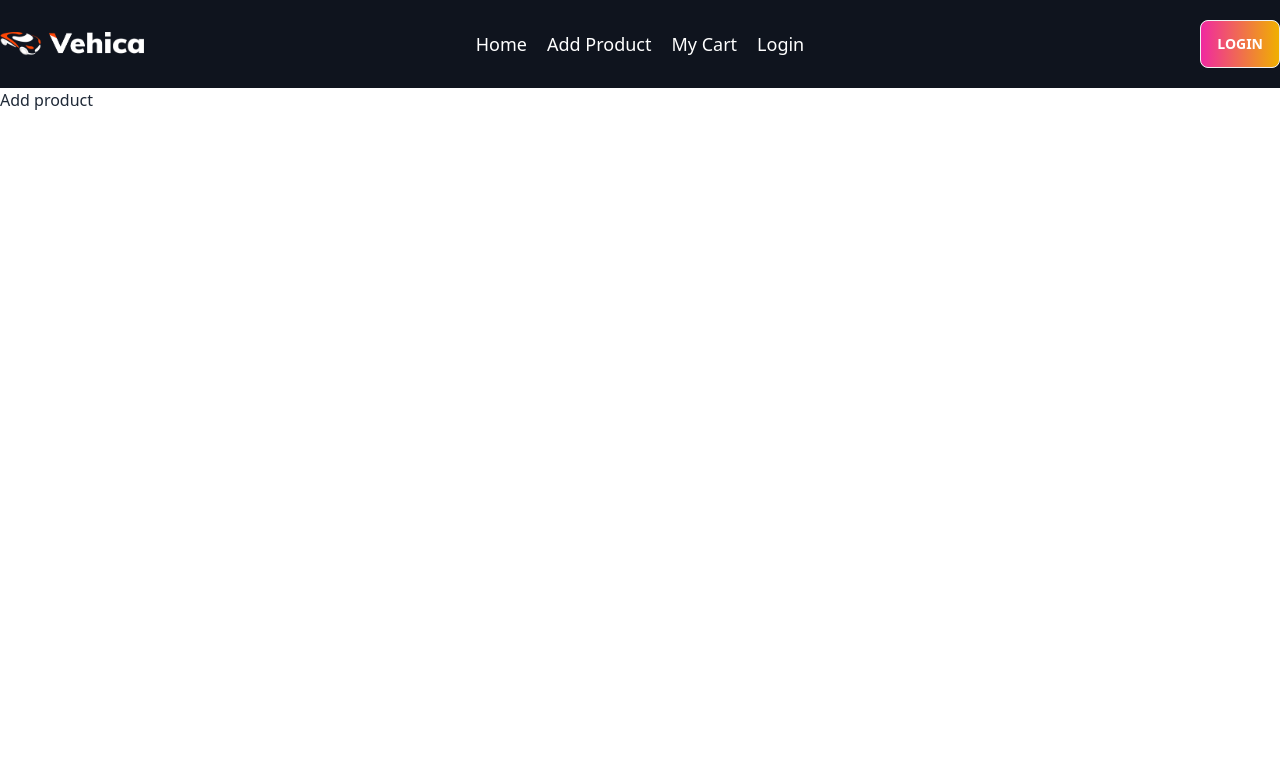
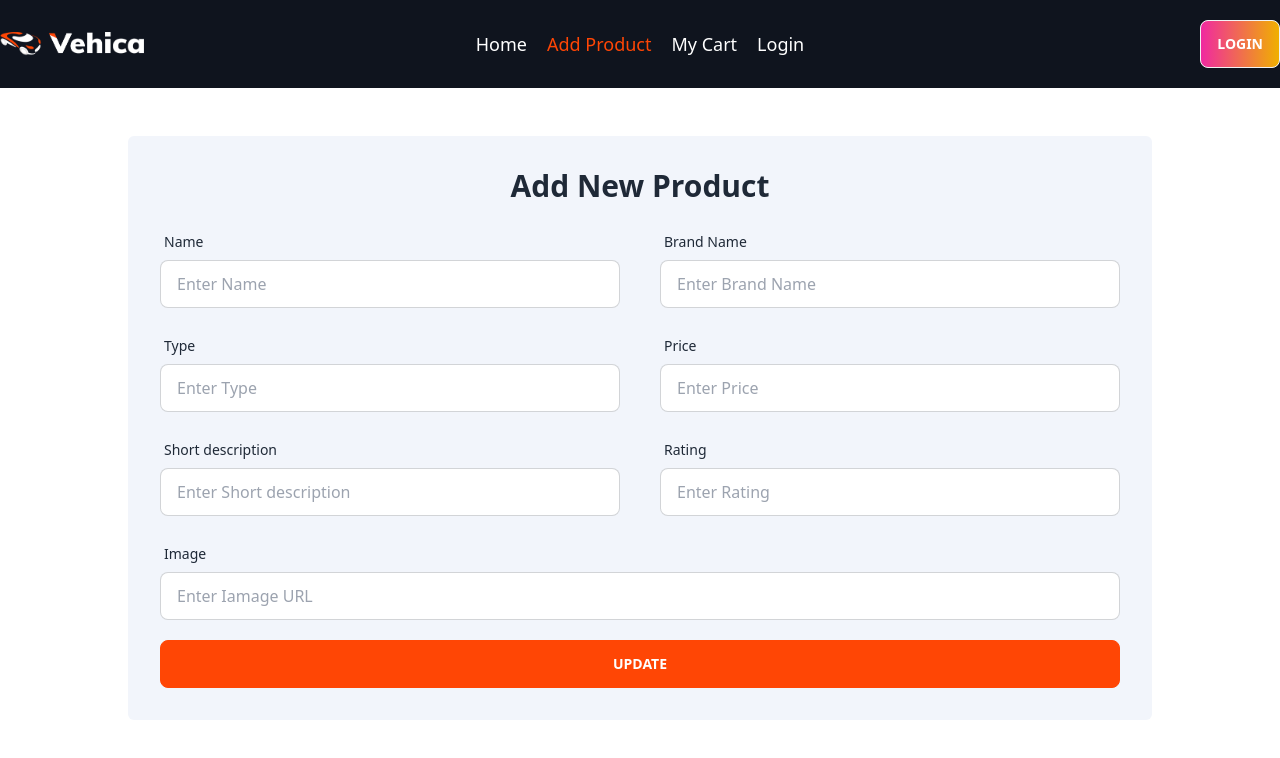
Before and after one commit to fazlecse/react-automotive-cars-client-side, a React (Vite) app: page /addproduct in a window 1280 px wide. Shown: the top 758 px of the page. Built offline with nearby package versions, Linux system fonts and the light colour scheme; no server answers.

Commit message:
add product form add

```diff
--- a/src/pages/AddProduct.jsx
+++ b/src/pages/AddProduct.jsx
@@ -1,10 +1,130 @@
+const AddProduct = () => {
+  const handleAddProduct = (event) => {
+    event.preventDefault();
+    const form = event.target;
+    const name = form.name.value;
+    const brandName = form.brandName.value;
+    const type = form.type.value;
+    const price = form.price.value;
+    const shortDescription = form.shortDescription.value;
+    const rating = form.rating.value;
+    const imgUrl = form.imgUrl.value;
 
-const AddProduct = () => {
-    return (
-        <div>
-            <h2>Add product</h2>
+    const newProduct = {
+      name,
+      brandName,
+      type,
+      price,
+      shortDescription,
+      rating,
+      imgUrl,
+    };
+    console.log(newProduct);
+  };
+
+  return (
+    <div className="container mx-auto p-3 sm:p-2">
+      <form
+        onSubmit={handleAddProduct}
+        className=" max-w-5xl mx-auto p-8 my-10 bg-bgColor rounded-md"
+      >
+        <h2 className="text-3xl font-bold text-center mb-5">Add New Product</h2>
+
+        <div className="flex gap-10">
+          <div className="form-control w-full ">
+            <label className="label">
+              <span className="label-text">Name</span>
+            </label>
+            <input
+              type="text"
+              name="name"
+              placeholder="Enter Name"
+              className="input input-bordered w-full"
+            />
+          </div>
+          <div className="form-control w-full ">
+            <label className="label">
+              <span className="label-text">Brand Name</span>
+            </label>
+            <input
+              type="text"
+              name="brandName"
+              placeholder="Enter Brand Name"
+              className="input input-bordered w-full"
+            />
+          </div>
         </div>
-    );
+
+        <div className="flex gap-10 mt-5">
+          <div className="form-control w-full ">
+            <label className="label">
+              <span className="label-text">Type</span>
+            </label>
+            <input
+              type="text"
+              name="type"
+              placeholder="Enter Type"
+              className="input input-bordered w-full"
+            />
+          </div>
+          <div className="form-control w-full ">
+            <label className="label">
+              <span className="label-text">Price</span>
+            </label>
+            <input
+              type="text"
+              name="price"
+              placeholder="Enter Price"
+              className="input input-bordered w-full"
+            />
+          </div>
+        </div>
+        <div className="flex gap-10 mt-5">
+          <div className="form-control w-full ">
+            <label className="label">
+              <span className="label-text">Short description</span>
+            </label>
+            <input
+              type="text"
+              name="shortDescription"
+              placeholder="Enter Short description"
+              className="input input-bordered w-full"
+            />
+          </div>
+          <div className="form-control w-full ">
+            <label className="label">
+              <span className="label-text">Rating</span>
+            </label>
+            <input
+              type="number"
+              name="rating"
+              placeholder="Enter Rating"
+              className="input input-bordered w-full"
+            />
+          </div>
+        </div>
+        <div className="flex gap-10 mt-5">
+          <div className="form-control w-full ">
+            <label className="label">
+              <span className="label-text">Image</span>
+            </label>
+            <input
+              type="text"
+              name="imgUrl"
+              placeholder="Enter Iamage URL"
+              className="input input-bordered w-full"
+            />
+          </div>
+        </div>
+        <button
+          type="submit"
+          className="btn w-full mt-5 bg-primary border-primary hover:bg-hoverColor hover:border-primary text-white"
+        >
+          Update
+        </button>
+      </form>
+    </div>
+  );
 };
 
 export default AddProduct;
--- a/src/pages/Login.jsx
+++ b/src/pages/Login.jsx
@@ -90,7 +90,7 @@ const Login = () => {
 
             <p className="mt-4 text-center  text-white">
               Already have an account?
-              <Link className="text-primary" to={"/login"}>
+              <Link className="text-primary" to={"/register"}>
                 Register
               </Link>
             </p>
--- a/src/shared/Navbar.jsx
+++ b/src/shared/Navbar.jsx
@@ -30,7 +30,7 @@ const Navbar = () => {
       </NavLink>
 
       <NavLink
-        to="/aboutDetails"
+        to="/addproduct"
         className={({ isActive, isPending }) =>
           isPending ? "pending" : isActive ? "text-primary" : ""
         }
```
